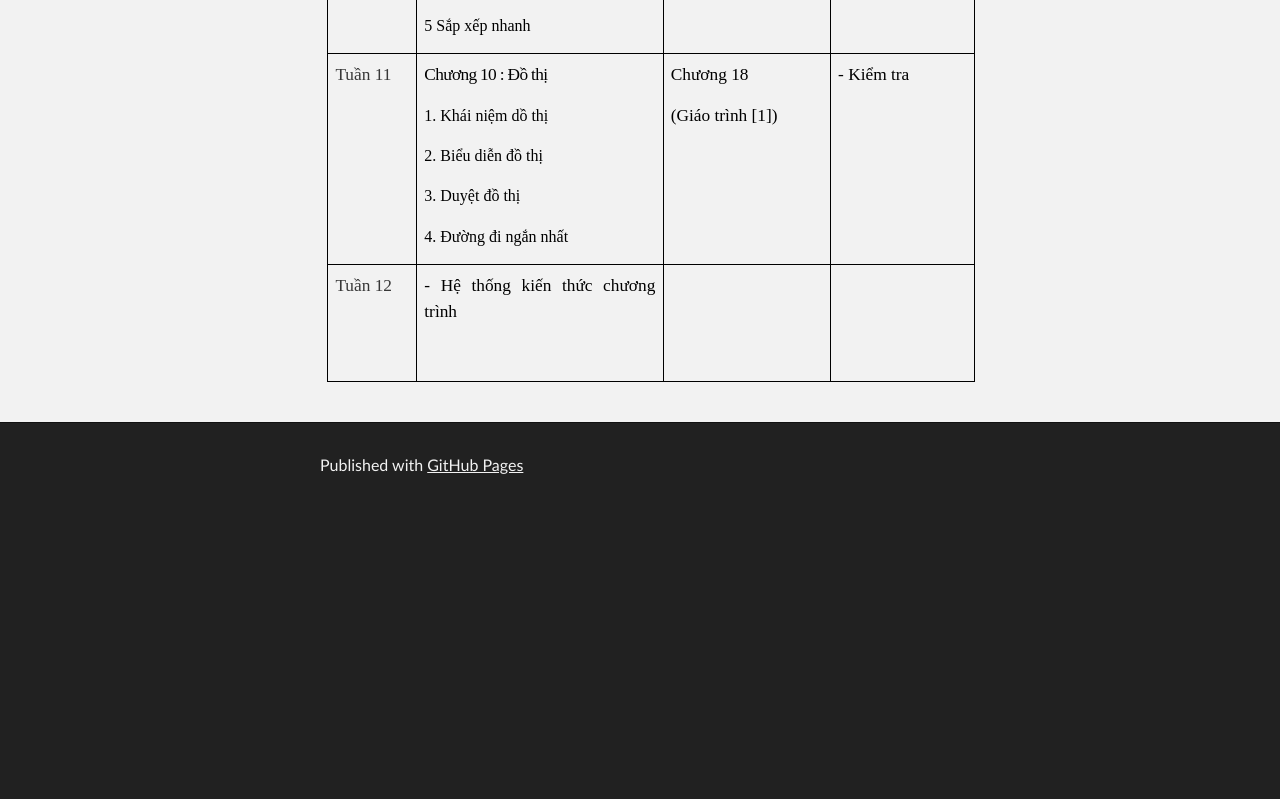
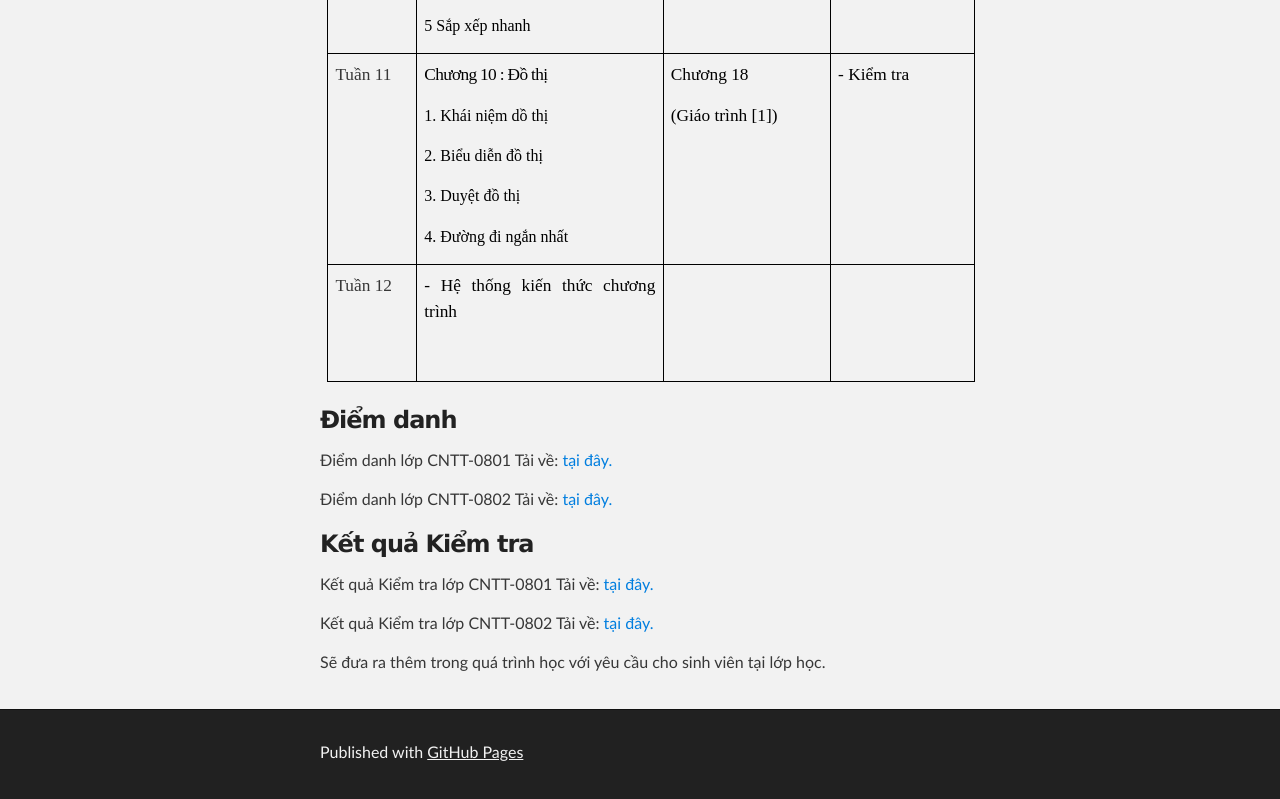
Before and after one commit to tony201/ctdlgt08.github.io, a plain HTML site: page index.html in a window 1280 px wide. Shown: the part 3676-4475 px from the top of the page. Before the commit the page ends 4188 px from the top, so only its background shows below. Drawn offline with Linux system fonts and the light colour scheme.

Commit message:
Update index.html

```diff
--- a/index.html
+++ b/index.html
@@ -936,6 +936,24 @@ df)
 
 </div>
 </p>
+<h3>
+<a id="support-or-contact" class="anchor" href="#support-or-contact" aria-hidden="true"><span class="octicon octicon-link"></span></a>Điểm danh</h3>
+<p>Điểm danh lớp CNTT-0801
+Tải về: <a href="https://www.dropbox.com/s/ep3qc4o3r2bh1tg/CNTT0801.xls?dl=0"> tại đây.</a>
+</p>
+<p>Điểm danh lớp CNTT-0802
+Tải về: <a href="https://www.dropbox.com/s/d6sgbvb3a8oker5/CNTT0802.xls?dl=0"> tại đây.</a>
+</p>
+<h3>
+<a id="support-or-contact" class="anchor" href="#support-or-contact" aria-hidden="true"><span class="octicon octicon-link"></span></a>Kết quả Kiểm tra</h3>
+<p>Kết quả Kiểm tra lớp CNTT-0801
+Tải về: <a href="https://www.dropbox.com/s/ssp8ogpvbpnfc0i/CNTT%200801.xls?dl=0"> tại đây.</a>
+</p>
+<p>Kết quả Kiểm tra lớp CNTT-0802
+Tải về: <a href="https://www.dropbox.com/s/b8w1pohxlsx2hah/CNTT0802.xls?dl=0"> tại đây.</a>
+</p>
+
+<p>Sẽ đưa ra thêm trong quá trình học với yêu cầu cho sinh viên  tại lớp học.</p>
 
       </section>
     </div>
```
